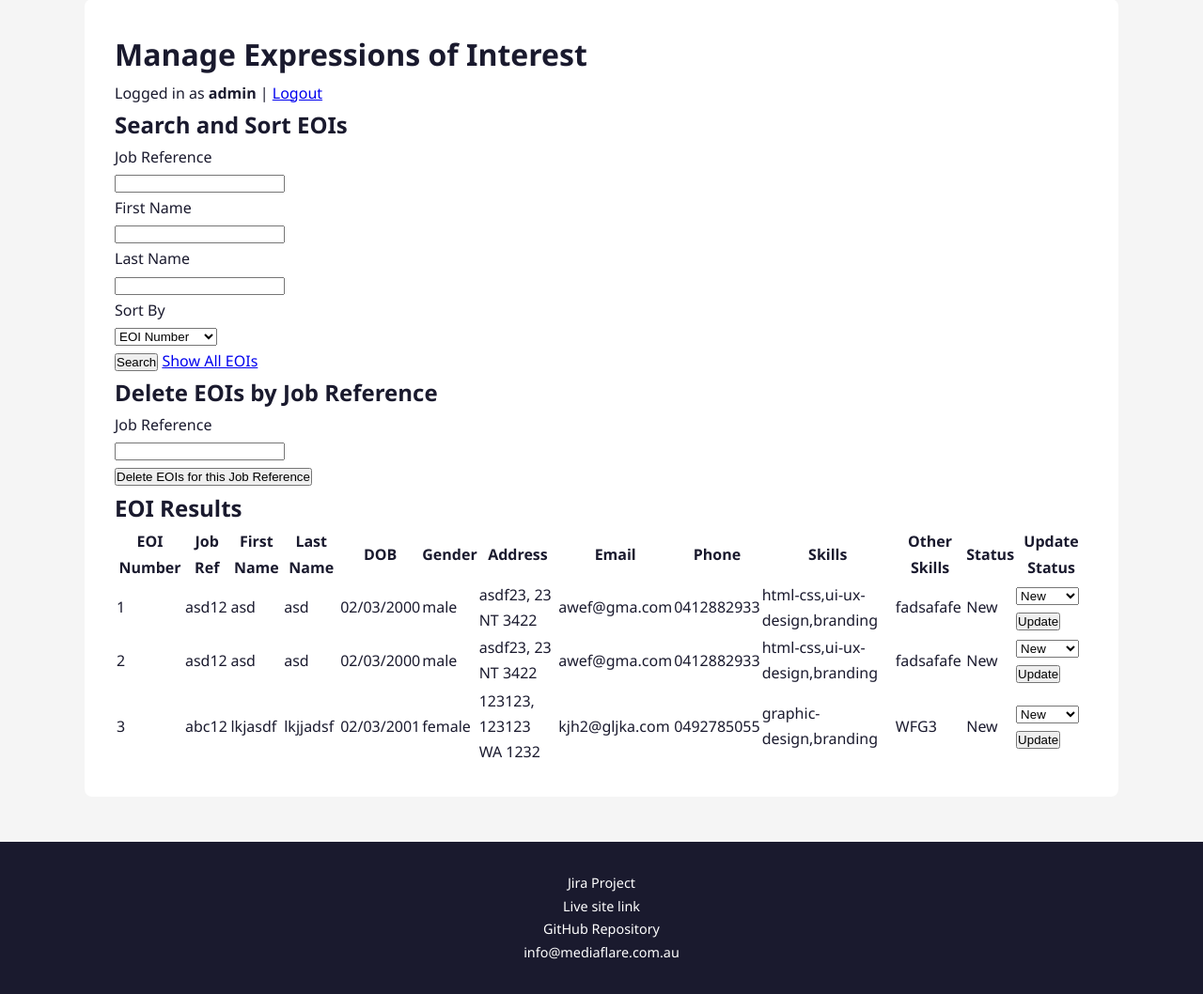
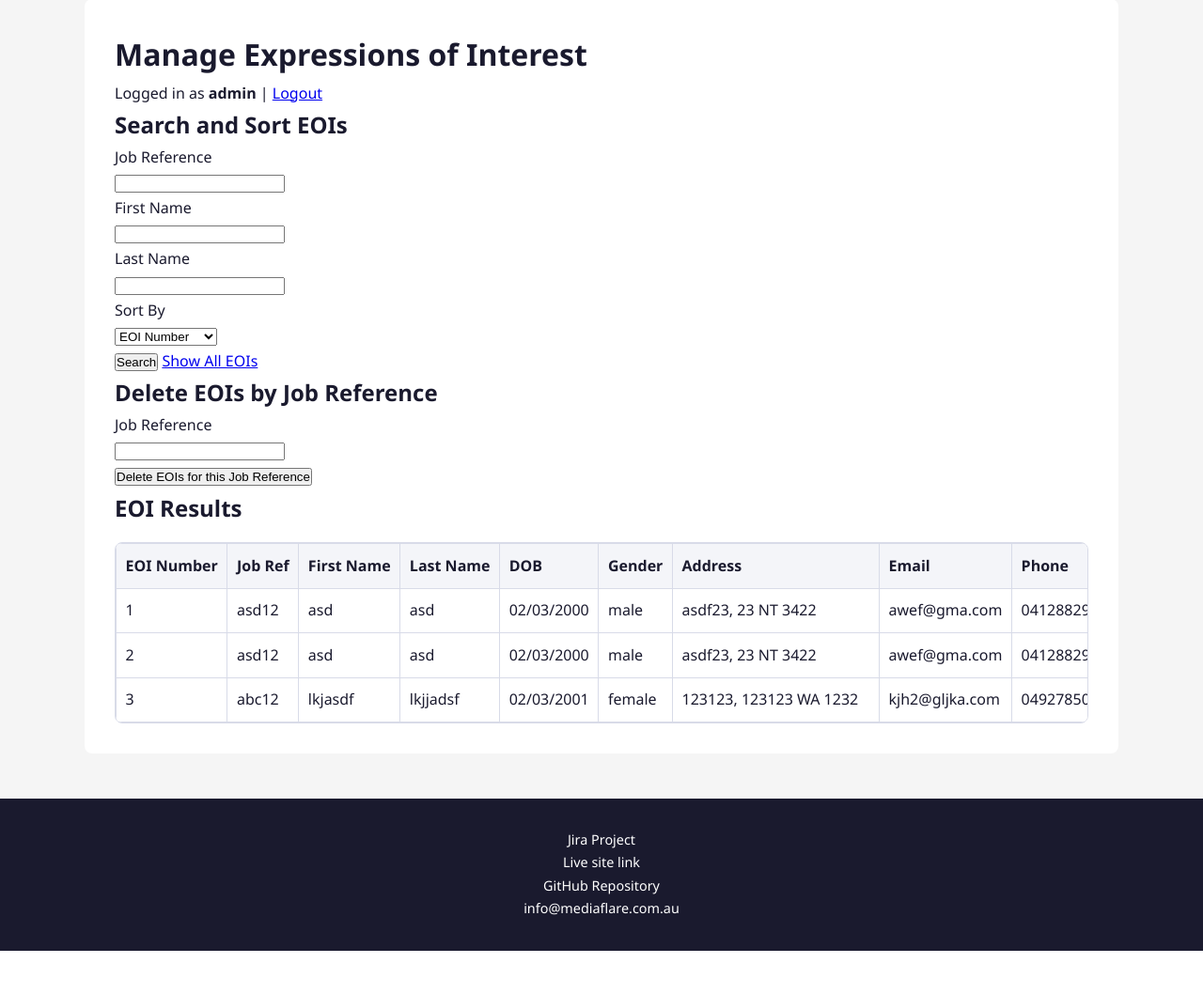
Before and after one commit to 106514992/COS10026-Applied-Web-Project-Part-2-of-2, a PHP site: page /manage.php in a window 1280 px wide. Shown: the part 113-1171 px from the top of the page at 94% size. After the commit the page ends 1125 px from the top, so only its background shows below. Run offline with PHP 8.4, Linux system fonts and the light colour scheme; a user stored in the database is signed in; data comes from the database, SQL or seed files in the repository.

Commit message:
Update style.css

```diff
--- a/styles/style.css
+++ b/styles/style.css
@@ -1091,3 +1091,83 @@ table.fun-facts tr:hover {
         width: 100%;
     }
 }
+
+.manage-eoi-section {
+    max-width: 100%;
+}
+
+.eoi-table-wrapper {
+    width: 100%;
+    max-width: 100%;
+    overflow-x: auto;
+    margin-top: 1rem;
+    border: 1px solid #d8dbe8;
+    border-radius: 8px;
+    background-color: #ffffff;
+}
+
+.eoi-table {
+    width: max-content;
+    min-width: 1600px;
+    border-collapse: collapse;
+    background-color: #ffffff;
+}
+
+.eoi-table th,
+.eoi-table td {
+    border: 1px solid #d8dbe8;
+    padding: 0.6rem;
+    text-align: left;
+    vertical-align: top;
+    word-break: normal;
+    overflow-wrap: normal;
+}
+
+.eoi-table th {
+    background-color: #f4f5f9;
+    color: #1a1a2e;
+    font-weight: 700;
+    white-space: nowrap;
+}
+
+.eoi-table td:nth-child(1),
+.eoi-table td:nth-child(2),
+.eoi-table td:nth-child(3),
+.eoi-table td:nth-child(4),
+.eoi-table td:nth-child(5),
+.eoi-table td:nth-child(6),
+.eoi-table td:nth-child(8),
+.eoi-table td:nth-child(9),
+.eoi-table td:nth-child(10),
+.eoi-table td:nth-child(12),
+.eoi-table td:nth-child(13) {
+    white-space: nowrap;
+}
+
+
+.eoi-table td:nth-child(7),
+.eoi-table td:nth-child(11) {
+    min-width: 220px;
+    max-width: 300px;
+    white-space: normal;
+}
+
+.eoi-table form {
+    margin: 0;
+    white-space: nowrap;
+}
+
+.eoi-table select,
+.eoi-table input[type="submit"] {
+    max-width: 100%;
+    margin-top: 0.25rem;
+}
+
+.eoi-table-wrapper::-webkit-scrollbar {
+    height: 10px;
+}
+
+.eoi-table-wrapper::-webkit-scrollbar-thumb {
+    background-color: #c2c6d6;
+    border-radius: 5px;
+}
```
